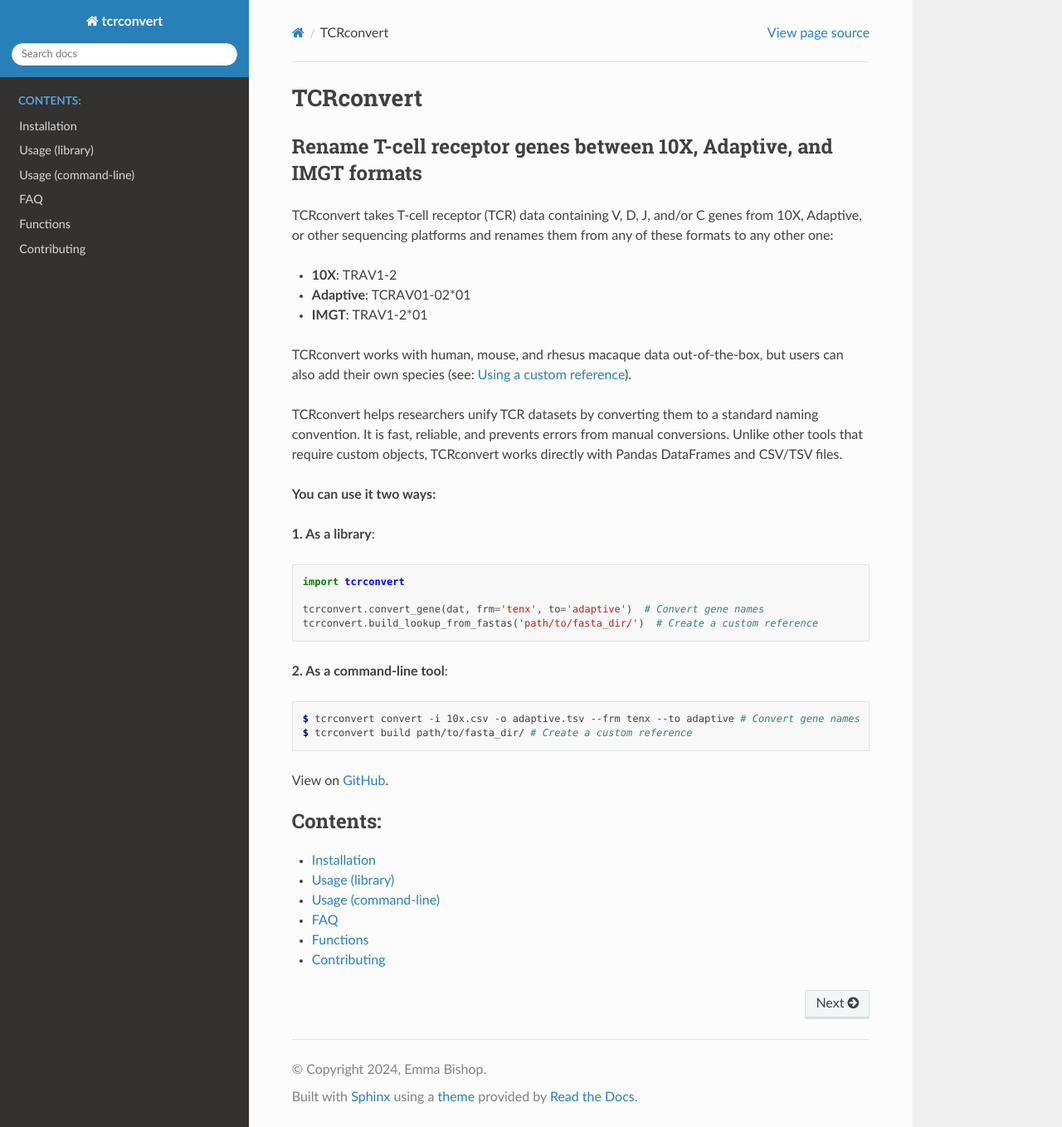
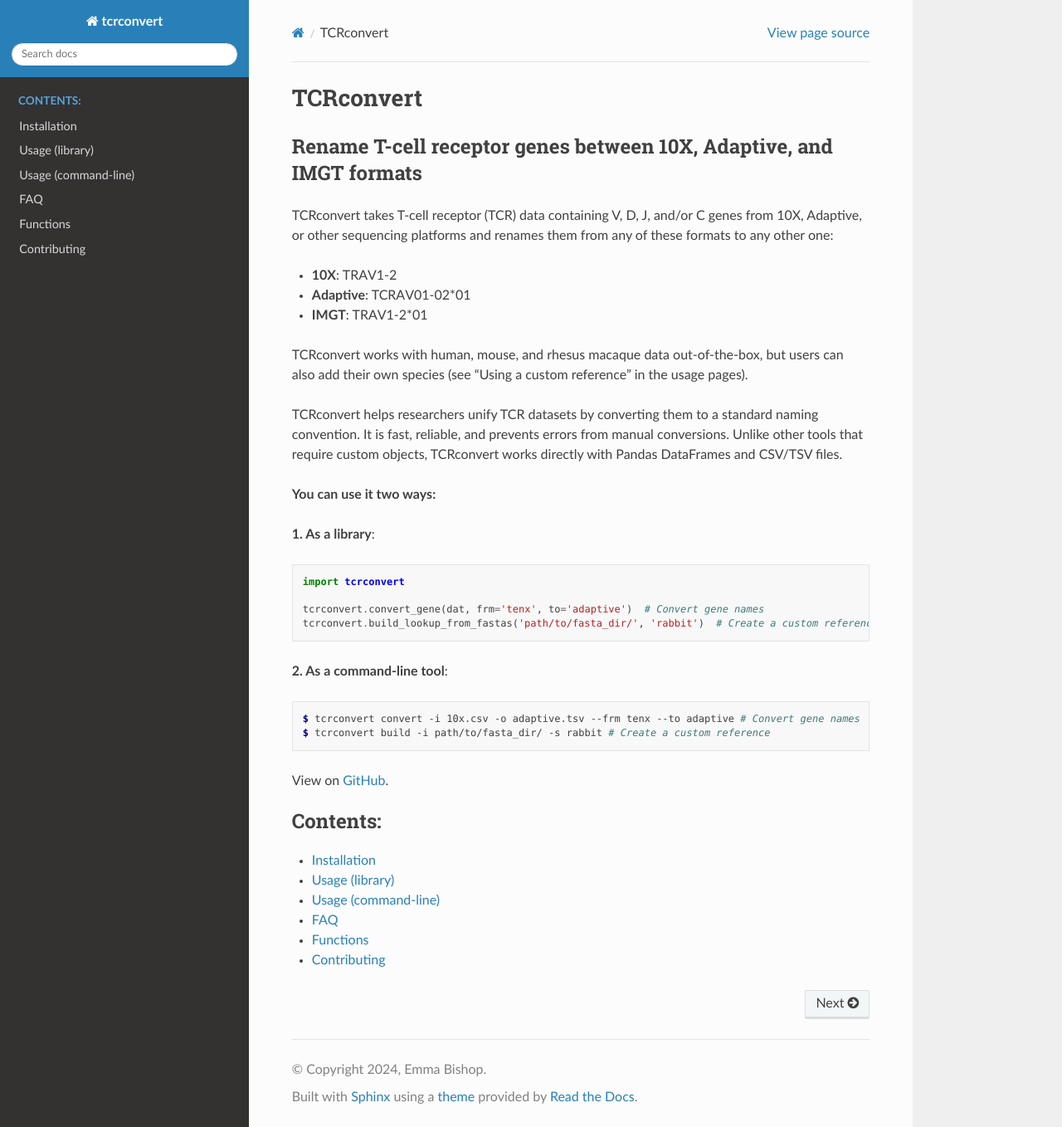
Before and after one commit to seshadrilab/tcrconvert, a Sphinx documentation site: the page built from docs/source/index.rst, in a window 1280 px wide and 1358 px high. Shown: the whole window at 83% size. Built offline with Sphinx 7.4.7 and the Read the Docs theme 3.1.0, drawn with Linux system fonts in a browser that asks for light colours.

```diff
--- a/docs/source/index.rst
+++ b/docs/source/index.rst
@@ -18,7 +18,7 @@ these formats to any other one:
 * **IMGT**: TRAV1-2*01
 
 TCRconvert works with human, mouse, and rhesus macaque data out-of-the-box, but
-users can also add their own species (see: `Using a custom reference <https://tcrconvert.readthedocs.io/en/latest/usage.html#Using-a-custom-reference>`_).
+users can also add their own species (see "Using a custom reference" in the usage pages).
 
 TCRconvert helps researchers unify TCR datasets by converting them to a standard
 naming convention. It is fast, reliable, and prevents errors from manual conversions.
@@ -34,7 +34,7 @@ Pandas DataFrames and CSV/TSV files.
    import tcrconvert
 
    tcrconvert.convert_gene(dat, frm='tenx', to='adaptive')  # Convert gene names
-   tcrconvert.build_lookup_from_fastas('path/to/fasta_dir/')  # Create a custom reference
+   tcrconvert.build_lookup_from_fastas('path/to/fasta_dir/', 'rabbit')  # Create a custom reference
 
 
 **2. As a command-line tool**:
@@ -42,7 +42,7 @@ Pandas DataFrames and CSV/TSV files.
 .. code-block:: console
 
    $ tcrconvert convert -i 10x.csv -o adaptive.tsv --frm tenx --to adaptive # Convert gene names
-   $ tcrconvert build path/to/fasta_dir/ # Create a custom reference
+   $ tcrconvert build -i path/to/fasta_dir/ -s rabbit # Create a custom reference
 
 
 View on `GitHub <https://github.com/seshadrilab/tcrconvert>`_.
--- a/docs/source/installation.rst
+++ b/docs/source/installation.rst
@@ -6,6 +6,7 @@ Requirements:
 * ``python >=3.9``
 * ``pandas >= 1.5.0``
 * ``click >= 8.1.7``
+* ``platformdirs >= 4.2.2``
 
 TCRconvert runs on Windows, macOS, and Linux.
 
```
Also changed, not shown: README.md (+3 -2 lines), docs/source/faq.rst (+7 -3 lines), docs/source/usage_cli.ipynb, docs/source/usage_library.ipynb.
